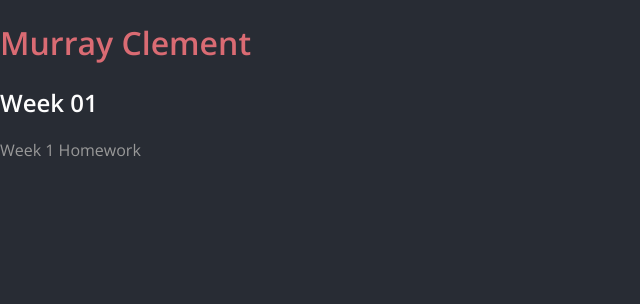
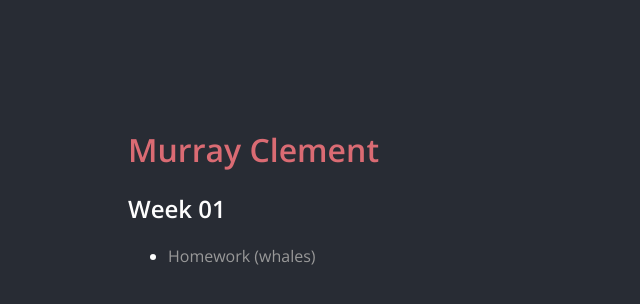
Before and after one commit to murrayclement/fewd-34, a plain HTML site: page index.html in a window 1280 px wide. Shown: the whole page, without its empty margins (0-640 px from the left). Drawn offline with nearby package versions, Linux system fonts and the light colour scheme.

Commit message:
changed: margin, list, hover

```diff
--- a/index.html
+++ b/index.html
@@ -9,7 +9,11 @@
 <body>
   <h1>Murray Clement</h1>
   <h2>Week 01</h2>
-  <a href="week-1/homework/whales.html" target="_blank">Week 1 Homework</a>
+  <ul>
+    <li>
+      <a href="week-1/homework/whales.html" target="_blank">Homework (whales)</a>
+    </li>
+  </ul>
 </body>
 
 </html>
@@ -22,8 +26,7 @@ body {
       color: #fefefe;
       font-family: 'Open Sans', sans-serif;
       font-weight: 400;
-      padding: 0;
-	    margin: 0;
+	    margin: 10%;
   }
 
 h1 {
@@ -34,4 +37,9 @@ a {
   color: #999;
   text-decoration: none;
 }
+
+a:hover {
+    color: orange;
+    border-color: #999;
+}
 </style>
```
